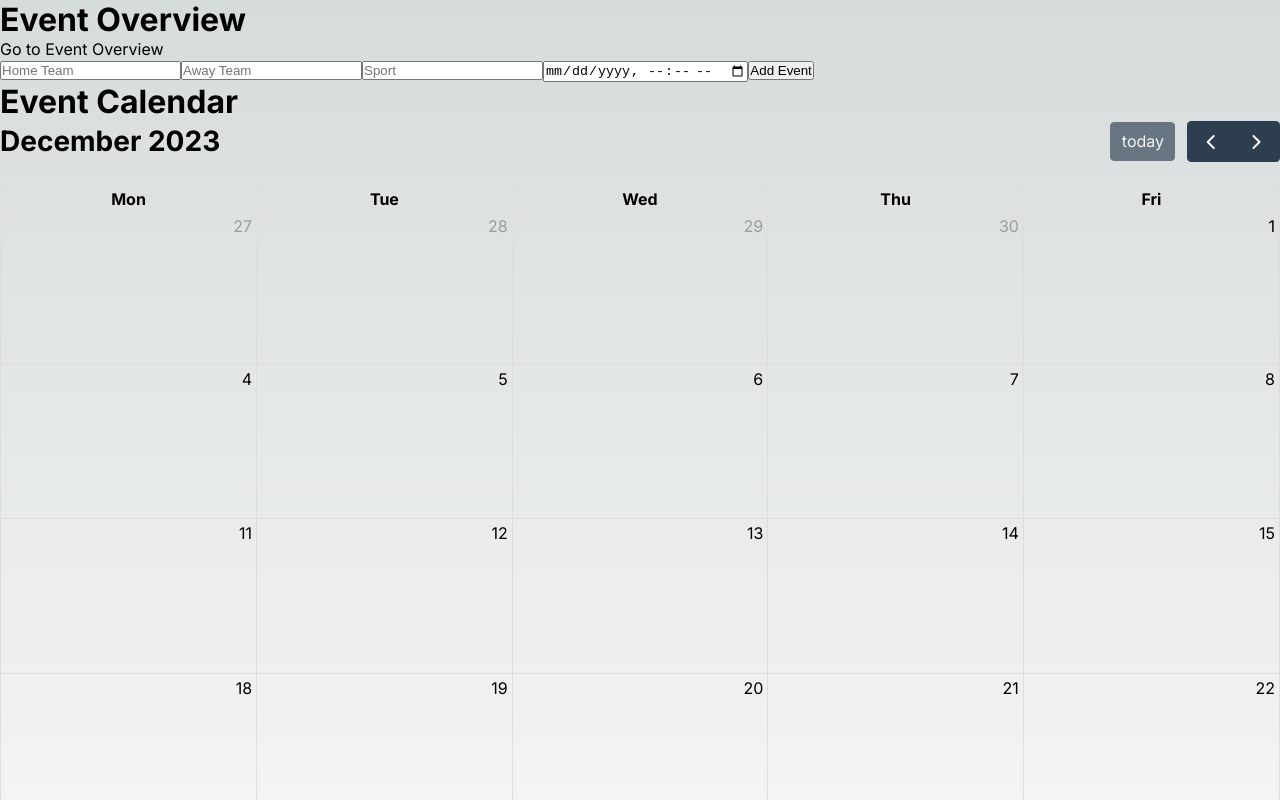
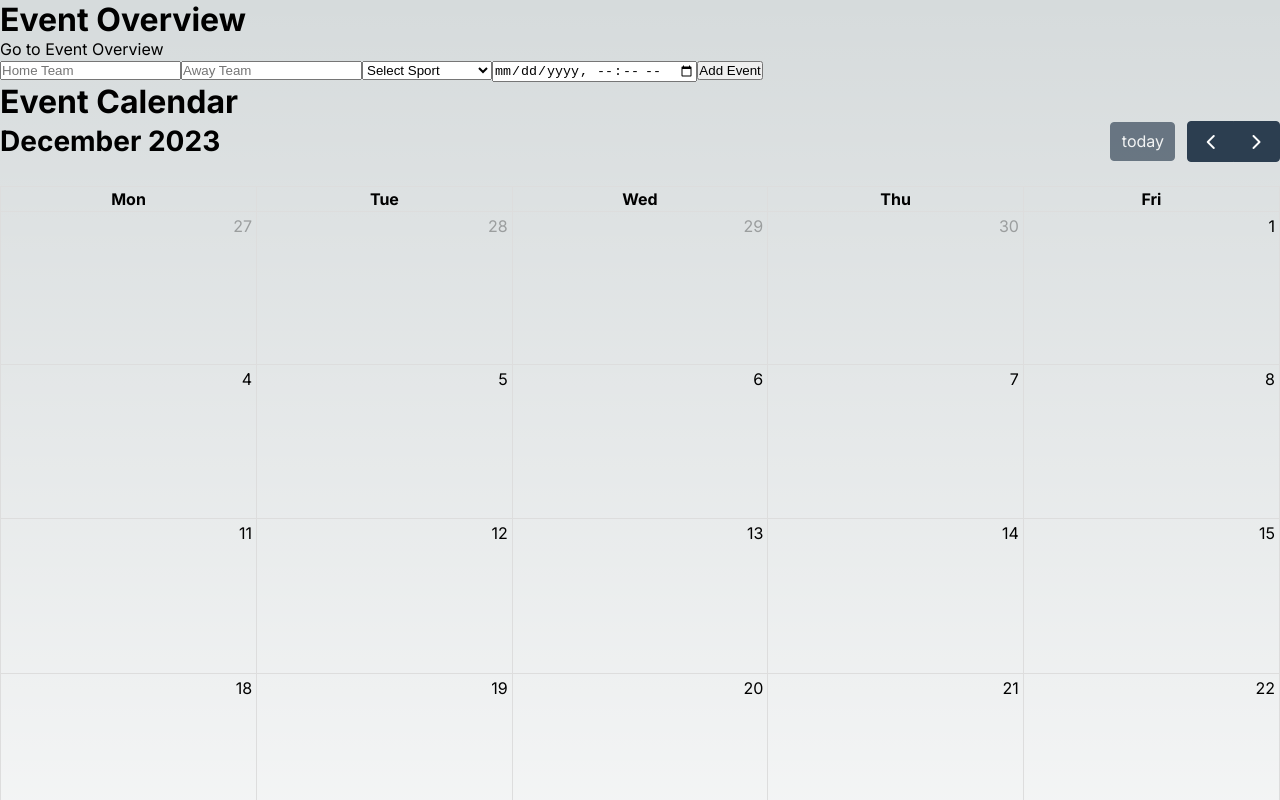
Before and after one commit to JamesN27/frontend-sportradar, a Next.js app: page / in a window 1280 px wide. Shown: the top 800 px of the page. Built offline with nearby package versions, Linux system fonts and the light colour scheme.

Commit message:
Add small fixes

```diff
--- a/components/EventForm.js
+++ b/components/EventForm.js
@@ -1,5 +1,6 @@
 // components/EventForm.js
 'use client';
+
 import React, { useState } from 'react';
 
 function EventForm({ addEvent }) {
@@ -8,6 +9,17 @@ function EventForm({ addEvent }) {
   const [end, setEnd] = useState('');
   const [teams, setTeams] = useState('');
   const [sport, setSport] = useState('');
+
+  const sportsOptions = [
+    'Football',
+    'Basketball',
+    'Baseball',
+    'Volleyball',
+    'American Football',
+    'Icehockey',
+    'Handball',
+    'Tennis',
+  ];
 
   const handleSubmit = (e) => {
     e.preventDefault();
@@ -34,12 +46,18 @@ function EventForm({ addEvent }) {
         value={teams}
         onChange={(e) => setTeams(e.target.value)}
       />
-      <input
-        type="text"
-        placeholder="Sport"
-        value={sport}
-        onChange={(e) => setSport(e.target.value)}
-      />
+
+      <select value={sport} onChange={(e) => setSport(e.target.value)}>
+        <option value="" disabled>
+          Select Sport
+        </option>
+        {sportsOptions.map((sportOption, index) => (
+          <option key={index} value={sportOption}>
+            {sportOption}
+          </option>
+        ))}
+      </select>
+
       <input
         type="datetime-local"
         placeholder="Start Date"
```
